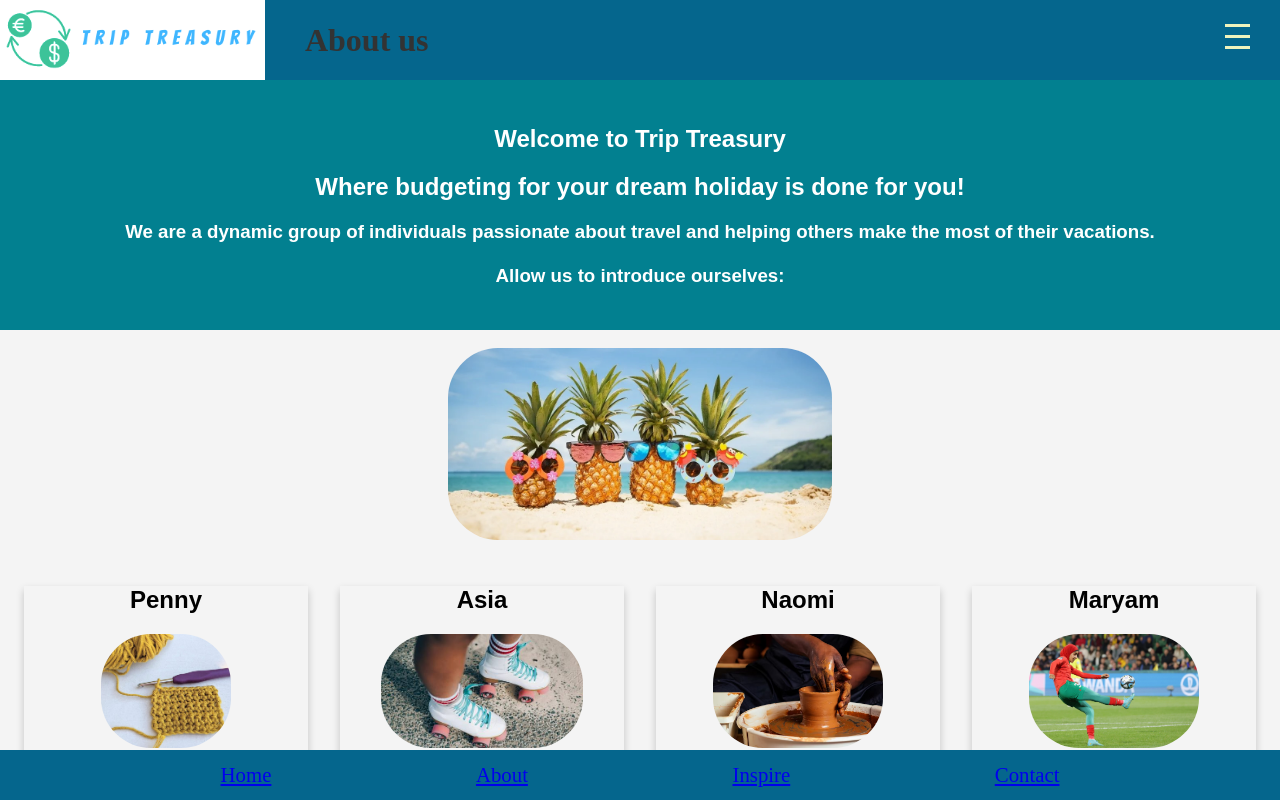
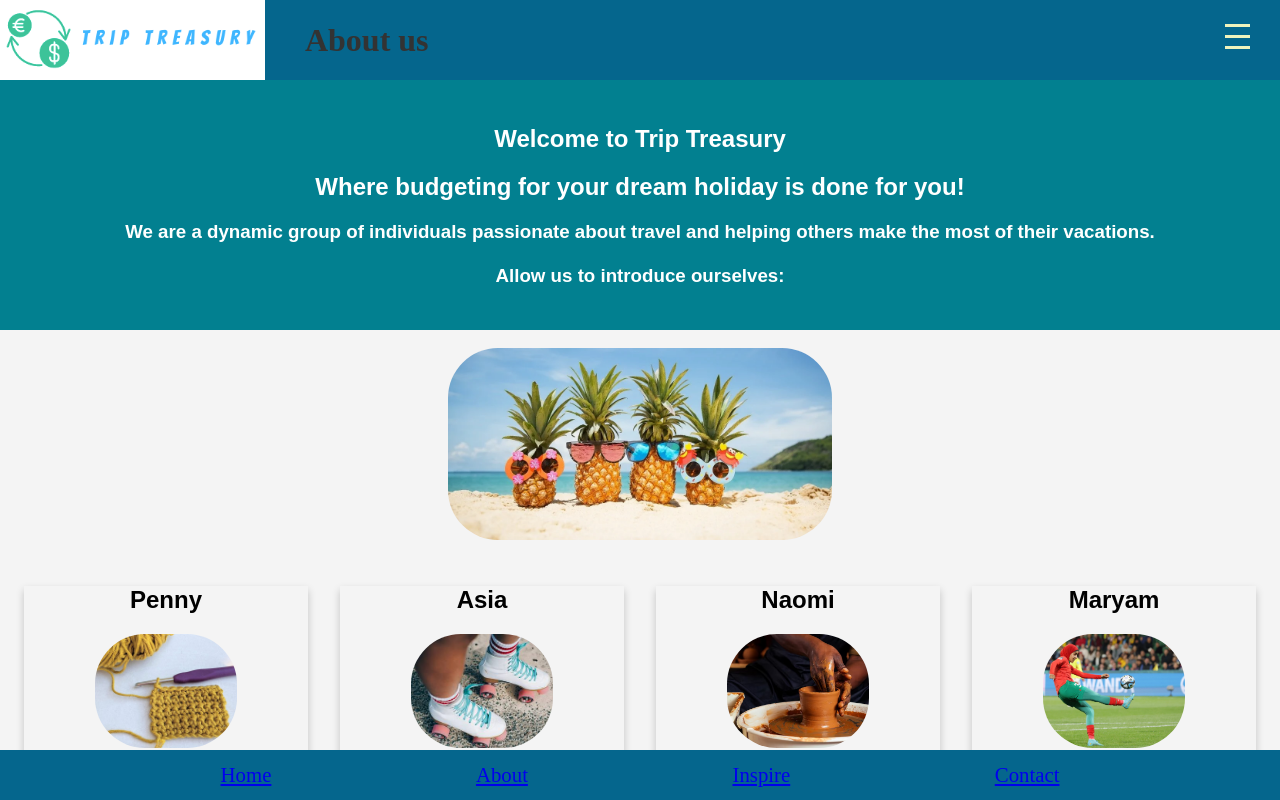
Before and after one commit to MaryamA123/TripTreasury, a React (Create React App) app in the folder budget_planner/: page /aboutus in a window 1280 px wide. Shown: the top 800 px of the page. Built offline with nearby package versions, Linux system fonts and the light colour scheme; a web font is replaced by a local one.

Commit message:
made sure all images were the same size across the website

```diff
--- a/budget_planner/src/pages/AboutUsPage.css
+++ b/budget_planner/src/pages/AboutUsPage.css
@@ -16,6 +16,8 @@
 .card-image{
   height: 3cm;
   border-radius: 50px;
+  width: 50%;
+  object-fit: cover;
 }
 
 html {
--- a/budget_planner/src/pages/InspirePage.css
+++ b/budget_planner/src/pages/InspirePage.css
@@ -13,8 +13,8 @@ h1 {
   .destination-image {
     height: 10cm;
     border-radius: 50px;
-    width: 100%; /* Ensure the width is 100% to maintain aspect ratio */
-    object-fit: cover; /* Ensure the image covers the entire container */
+    width: 100%;
+    object-fit: cover;
   }
 
   html {
```
